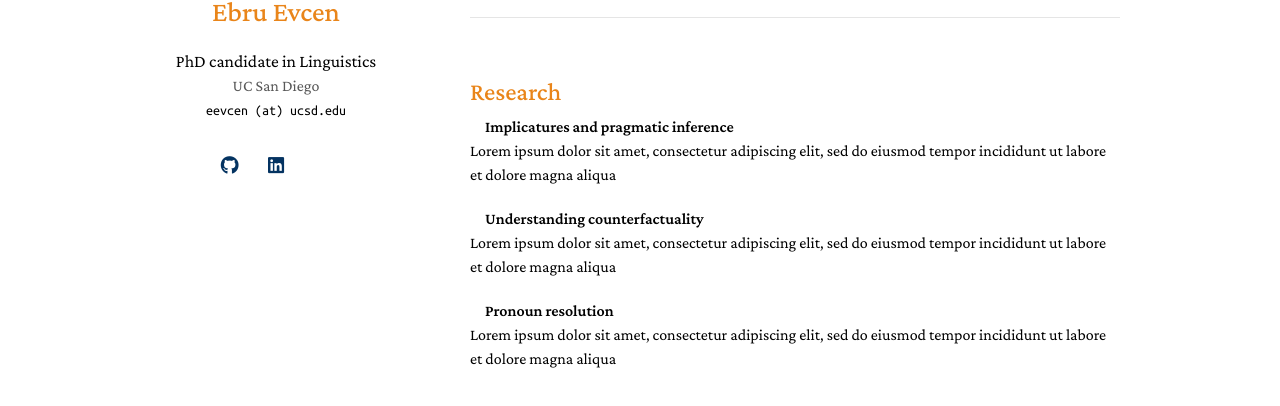
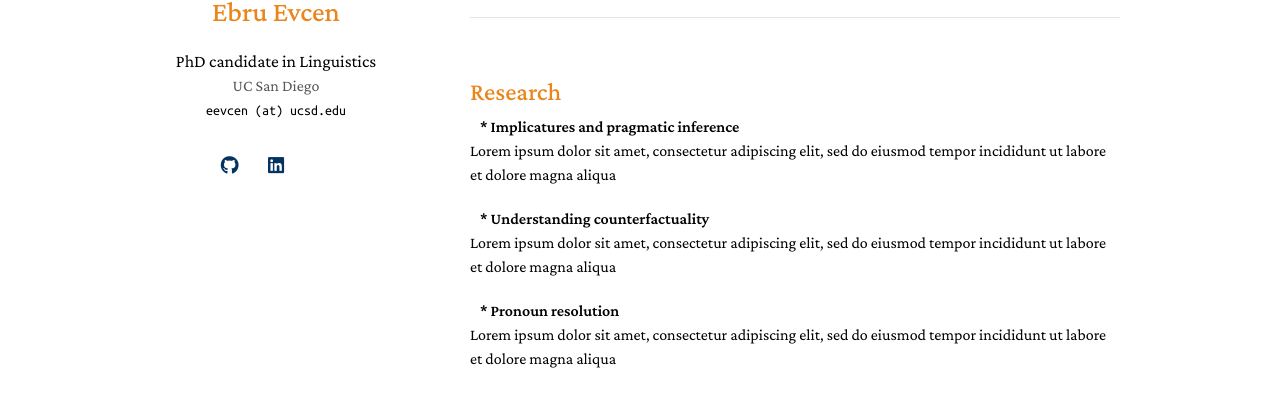
Before and after one commit to ebruevcen/ebruevcen.github.io, a Jekyll site: the page built from index.md, in a window 1280 px wide and 1046 px high. Shown: the part 285-691 px from the top of the window. Built offline with Jekyll 4.4.1, drawn with Linux system fonts in a browser that asks for light colours; a style sheet for code colours, icons or effects is not loaded; part of the change alters nothing that is shown.

Commit message:
Update research.md

```diff
--- a/_includes/research.md
+++ b/_includes/research.md
@@ -3,14 +3,14 @@
 
 <h2 style="margin: 60px 0px 10px;">Research</h2>
 
-<h4 style="margin:0 15px 0;">Implicatures and pragmatic inference</h4>
+<h4 style="margin:0 10px 0;">* Implicatures and pragmatic inference</h4>
 
 Lorem ipsum dolor sit amet, consectetur adipiscing elit, sed do eiusmod tempor incididunt ut labore et dolore magna aliqua
 
-<h4 style="margin:0 15px 0;">Understanding counterfactuality</h4>
+<h4 style="margin:0 10px 0;">* Understanding counterfactuality</h4>
 
 Lorem ipsum dolor sit amet, consectetur adipiscing elit, sed do eiusmod tempor incididunt ut labore et dolore magna aliqua
 
-<h4 style="margin:0 15px 0;">Pronoun resolution</h4>
+<h4 style="margin:0 10px 0;">* Pronoun resolution</h4>
 
 Lorem ipsum dolor sit amet, consectetur adipiscing elit, sed do eiusmod tempor incididunt ut labore et dolore magna aliqua
```
